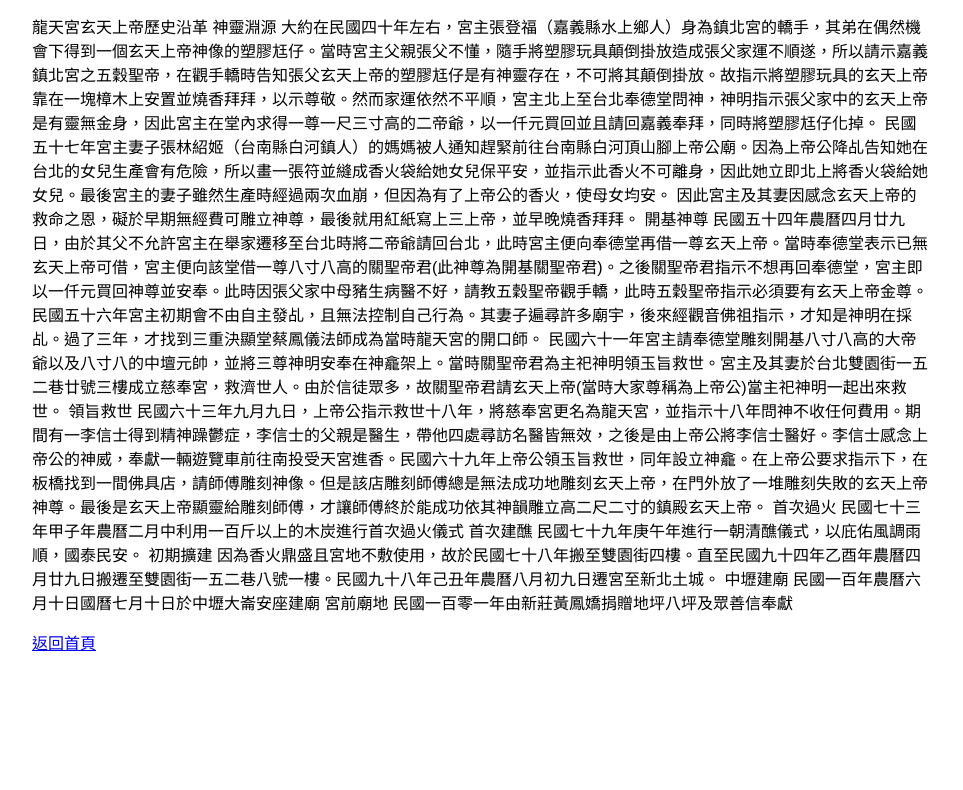
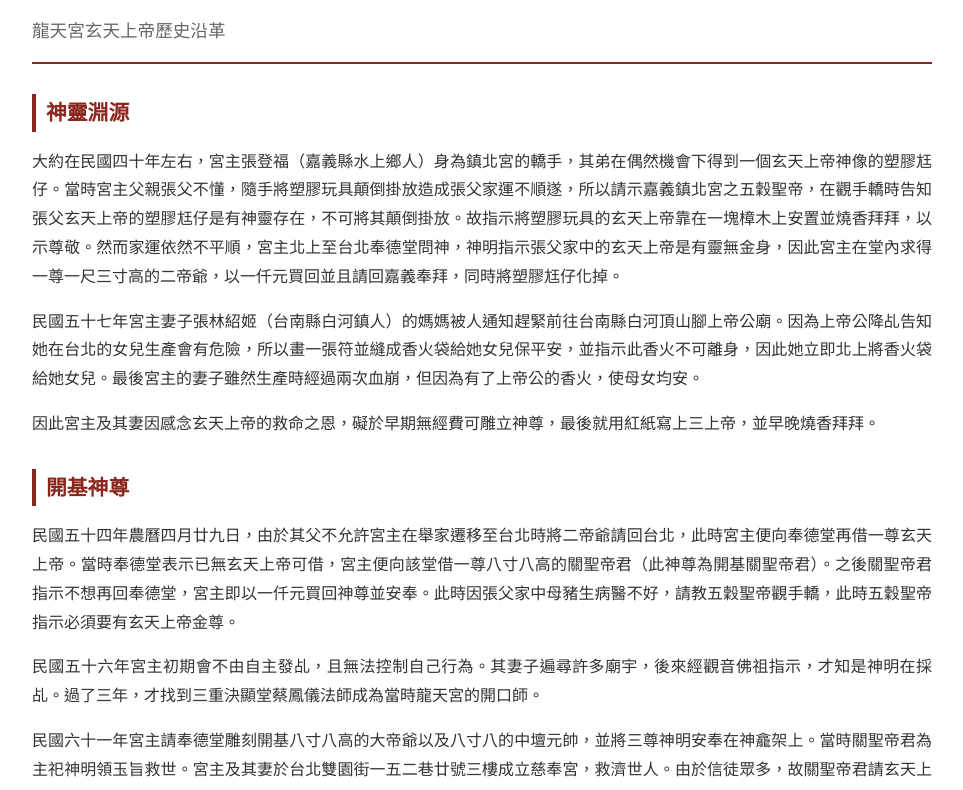
Before and after one commit to longtiangong/homepage, a plain HTML site: page Yange.html in a window 1280 px wide. Shown: the part 114-904 px from the top of the page, without its empty margins (158-1121 px from the left). Before the commit the page ends 808 px from the top, so only its background shows below. Drawn offline with Linux system fonts and the light colour scheme.

Commit message:
更新沿革

```diff
--- a/Yange.html
+++ b/Yange.html
@@ -4,34 +4,111 @@
     <meta charset="UTF-8">
     <meta name="viewport" content="width=device-width, initial-scale=1.0">
     <link rel="stylesheet" href="style.css">
-    <title>沿格｜中壢龍天宮</title>
+    <title>沿革｜中壢龍天宮</title>
+    <style>
+        /* 加入基礎排版樣式，確保在沒有 style.css 時也能閱讀舒適 */
+        body {
+            line-height: 1.8;
+            color: #333;
+            font-family: "Microsoft JhengHei", "PingFang TC", sans-serif;
+        }
+        main {
+            max-width: 900px;
+            margin: 40px auto;
+            padding: 0 20px;
+        }
+        h1 {
+            margin-top: 40px;
+            margin-bottom: 10px;
+            color: #8b261d; /* 廟宇傳統深紅配色 */
+        }
+        .subtitle {
+            font-size: 1.1em;
+            color: #666;
+            margin-bottom: 30px;
+            border-bottom: 2px solid #8b261d;
+            padding-bottom: 15px;
+        }
+        section {
+            margin-bottom: 30px;
+        }
+        h2 {
+            font-size: 1.3em;
+            color: #8b261d;
+            margin-bottom: 10px;
+            border-left: 4px solid #8b261d;
+            padding-left: 10px;
+        }
+        p {
+            margin-bottom: 15px;
+            text-align: justify; /* 左右對齊讓版面更整齊 */
+        }
+        .back-link {
+            margin-top: 40px;
+            padding-top: 20px;
+            border-top: 1px solid #ddd;
+        }
+        .back-link a {
+            text-decoration: none;
+            color: #8b261d;
+            font-weight: bold;
+        }
+        .back-link a:hover {
+            text-decoration: underline;
+        }
+    </style>
 </head>
 <body>
-    <main style="max-width: 900px; margin: 40px auto; padding: 0 20px;">
-        <h1 style="margin-top: 40px;">沿格</h1>
-        <p>龍天宮玄天上帝歷史沿革
-神靈淵源
-    大約在民國四十年左右，宮主張登福（嘉義縣水上鄉人）身為鎮北宮的轎手，其弟在偶然機會下得到一個玄天上帝神像的塑膠尪仔。當時宮主父親張父不懂，隨手將塑膠玩具顛倒掛放造成張父家運不順遂，所以請示嘉義鎮北宮之五穀聖帝，在觀手轎時告知張父玄天上帝的塑膠尪仔是有神靈存在，不可將其顛倒掛放。故指示將塑膠玩具的玄天上帝靠在一塊樟木上安置並燒香拜拜，以示尊敬。然而家運依然不平順，宮主北上至台北奉德堂問神，神明指示張父家中的玄天上帝是有靈無金身，因此宮主在堂內求得一尊一尺三寸高的二帝爺，以一仟元買回並且請回嘉義奉拜，同時將塑膠尪仔化掉。
-    民國五十七年宮主妻子張林紹姬（台南縣白河鎮人）的媽媽被人通知趕緊前往台南縣白河頂山腳上帝公廟。因為上帝公降乩告知她在台北的女兒生產會有危險，所以畫一張符並縫成香火袋給她女兒保平安，並指示此香火不可離身，因此她立即北上將香火袋給她女兒。最後宮主的妻子雖然生產時經過兩次血崩，但因為有了上帝公的香火，使母女均安。
-    因此宮主及其妻因感念玄天上帝的救命之恩，礙於早期無經費可雕立神尊，最後就用紅紙寫上三上帝，並早晚燒香拜拜。
-開基神尊
-    民國五十四年農曆四月廿九日，由於其父不允許宮主在舉家遷移至台北時將二帝爺請回台北，此時宮主便向奉德堂再借一尊玄天上帝。當時奉德堂表示已無玄天上帝可借，宮主便向該堂借一尊八寸八高的關聖帝君(此神尊為開基關聖帝君)。之後關聖帝君指示不想再回奉德堂，宮主即以一仟元買回神尊並安奉。此時因張父家中母豬生病醫不好，請教五穀聖帝觀手轎，此時五穀聖帝指示必須要有玄天上帝金尊。
-    民國五十六年宮主初期會不由自主發乩，且無法控制自己行為。其妻子遍尋許多廟宇，後來經觀音佛祖指示，才知是神明在採乩。過了三年，才找到三重決顯堂蔡鳳儀法師成為當時龍天宮的開口師。
-    民國六十一年宮主請奉德堂雕刻開基八寸八高的大帝爺以及八寸八的中壇元帥，並將三尊神明安奉在神龕架上。當時關聖帝君為主祀神明領玉旨救世。宮主及其妻於台北雙園街一五二巷廿號三樓成立慈奉宮，救濟世人。由於信徒眾多，故關聖帝君請玄天上帝(當時大家尊稱為上帝公)當主祀神明一起出來救世。
-領旨救世
-    民國六十三年九月九日，上帝公指示救世十八年，將慈奉宮更名為龍天宮，並指示十八年問神不收任何費用。期間有一李信士得到精神躁鬱症，李信士的父親是醫生，帶他四處尋訪名醫皆無效，之後是由上帝公將李信士醫好。李信士感念上帝公的神威，奉獻一輛遊覽車前往南投受天宮進香。民國六十九年上帝公領玉旨救世，同年設立神龕。在上帝公要求指示下，在板橋找到一間佛具店，請師傅雕刻神像。但是該店雕刻師傅總是無法成功地雕刻玄天上帝，在門外放了一堆雕刻失敗的玄天上帝神尊。最後是玄天上帝顯靈給雕刻師傅，才讓師傅終於能成功依其神韻雕立高二尺二寸的鎮殿玄天上帝。
-首次過火
-    民國七十三年甲子年農曆二月中利用一百斤以上的木炭進行首次過火儀式
-首次建醮
-    民國七十九年庚午年進行一朝清醮儀式，以庇佑風調雨順，國泰民安。
-初期擴建
-    因為香火鼎盛且宮地不敷使用，故於民國七十八年搬至雙園街四樓。直至民國九十四年乙酉年農曆四月廿九日搬遷至雙園街一五二巷八號一樓。民國九十八年己丑年農曆八月初九日遷宮至新北土城。
-中壢建廟
-    民國一百年農曆六月十日國曆七月十日於中壢大崙安座建廟
-宮前廟地
-    民國一百零一年由新莊黃鳳嬌捐贈地坪八坪及眾善信奉獻
-</p>
-        <p><a href="index.html">返回首頁</a></p>
+    <main>
+        <h1>沿革</h1>
+        <p class="subtitle">龍天宮玄天上帝歷史沿革</p>
+
+        <section>
+            <h2>神靈淵源</h2>
+            <p>大約在民國四十年左右，宮主張登福（嘉義縣水上鄉人）身為鎮北宮的轎手，其弟在偶然機會下得到一個玄天上帝神像的塑膠尪仔。當時宮主父親張父不懂，隨手將塑膠玩具顛倒掛放造成張父家運不順遂，所以請示嘉義鎮北宮之五穀聖帝，在觀手轎時告知張父玄天上帝的塑膠尪仔是有神靈存在，不可將其顛倒掛放。故指示將塑膠玩具的玄天上帝靠在一塊樟木上安置並燒香拜拜，以示尊敬。然而家運依然不平順，宮主北上至台北奉德堂問神，神明指示張父家中的玄天上帝是有靈無金身，因此宮主在堂內求得一尊一尺三寸高的二帝爺，以一仟元買回並且請回嘉義奉拜，同時將塑膠尪仔化掉。</p>
+            <p>民國五十七年宮主妻子張林紹姬（台南縣白河鎮人）的媽媽被人通知趕緊前往台南縣白河頂山腳上帝公廟。因為上帝公降乩告知她在台北的女兒生產會有危險，所以畫一張符並縫成香火袋給她女兒保平安，並指示此香火不可離身，因此她立即北上將香火袋給她女兒。最後宮主的妻子雖然生產時經過兩次血崩，但因為有了上帝公的香火，使母女均安。</p>
+            <p>因此宮主及其妻因感念玄天上帝的救命之恩，礙於早期無經費可雕立神尊，最後就用紅紙寫上三上帝，並早晚燒香拜拜。</p>
+        </section>
+
+        <section>
+            <h2>開基神尊</h2>
+            <p>民國五十四年農曆四月廿九日，由於其父不允許宮主在舉家遷移至台北時將二帝爺請回台北，此時宮主便向奉德堂再借一尊玄天上帝。當時奉德堂表示已無玄天上帝可借，宮主便向該堂借一尊八寸八高的關聖帝君（此神尊為開基關聖帝君）。之後關聖帝君指示不想再回奉德堂，宮主即以一仟元買回神尊並安奉。此時因張父家中母豬生病醫不好，請教五穀聖帝觀手轎，此時五穀聖帝指示必須要有玄天上帝金尊。</p>
+            <p>民國五十六年宮主初期會不由自主發乩，且無法控制自己行為。其妻子遍尋許多廟宇，後來經觀音佛祖指示，才知是神明在採乩。過了三年，才找到三重決顯堂蔡鳳儀法師成為當時龍天宮的開口師。</p>
+            <p>民國六十一年宮主請奉德堂雕刻開基八寸八高的大帝爺以及八寸八的中壇元帥，並將三尊神明安奉在神龕架上。當時關聖帝君為主祀神明領玉旨救世。宮主及其妻於台北雙園街一五二巷廿號三樓成立慈奉宮，救濟世人。由於信徒眾多，故關聖帝君請玄天上帝（當時大家尊稱為上帝公）當主祀神明一起出來救世。</p>
+        </section>
+
+        <section>
+            <h2>領旨救世</h2>
+            <p>民國六十三年九月九日，上帝公指示救世十八年，將慈奉宮更名為龍天宮，並指示十八年問神不收任何費用。期間有一李信士得到精神躁鬱症，李信士的父親是醫生，帶他四處尋訪名醫皆無效，之後是由上帝公將李信士醫好。李信士感念上帝公的神威，奉獻一輛遊覽車前往南投受天宮進香。</p>
+            <p>民國六十九年上帝公領玉旨救世，同年設立神龕。在上帝公要求指示下，在板橋找到一間佛具店，請師傅雕刻神像。但是該店雕刻師傅總是無法成功地雕刻玄天上帝，在門外放了一堆雕刻失敗的玄天上帝神尊。最後是玄天上帝顯靈給雕刻師傅，才讓師傅終於能成功依其神韻雕立高二尺二寸的鎮殿玄天上帝。</p>
+        </section>
+
+        <section>
+            <h2>首次過火</h2>
+            <p>民國七十三年甲子年農曆二月中利用一百斤以上的木炭進行首次過火儀式。</p>
+        </section>
+
+        <section>
+            <h2>首次建醮</h2>
+            <p>民國七十九年庚午年進行一朝清醮儀式，以庇佑風調雨順，國泰民安。</p>
+        </section>
+
+        <section>
+            <h2>初期擴建</h2>
+            <p>因為香火鼎盛且宮地不敷使用，故於民國七十八年搬至雙園街四樓。直至民國九十四年乙酉年農曆四月廿九日搬遷至雙園街一五二巷八號一樓。民國九十八年己丑年農曆八月初九日遷宮至新北土城。</p>
+        </section>
+
+        <section>
+            <h2>中壢建廟</h2>
+            <p>民國一百年農曆六月十日國曆七月十日於中壢大崙安座建廟。</p>
+        </section>
+
+        <section>
+            <h2>宮前廟地</h2>
+            <p>民國一百零一年由新莊黃鳳嬌捐贈地坪八坪及眾善信奉獻。</p>
+        </section>
+
+        <p class="back-link"><a href="index.html">← 返回首頁</a></p>
     </main>
 </body>
 </html>
```
Also changed, not shown: index.html (+1 -1 lines).
